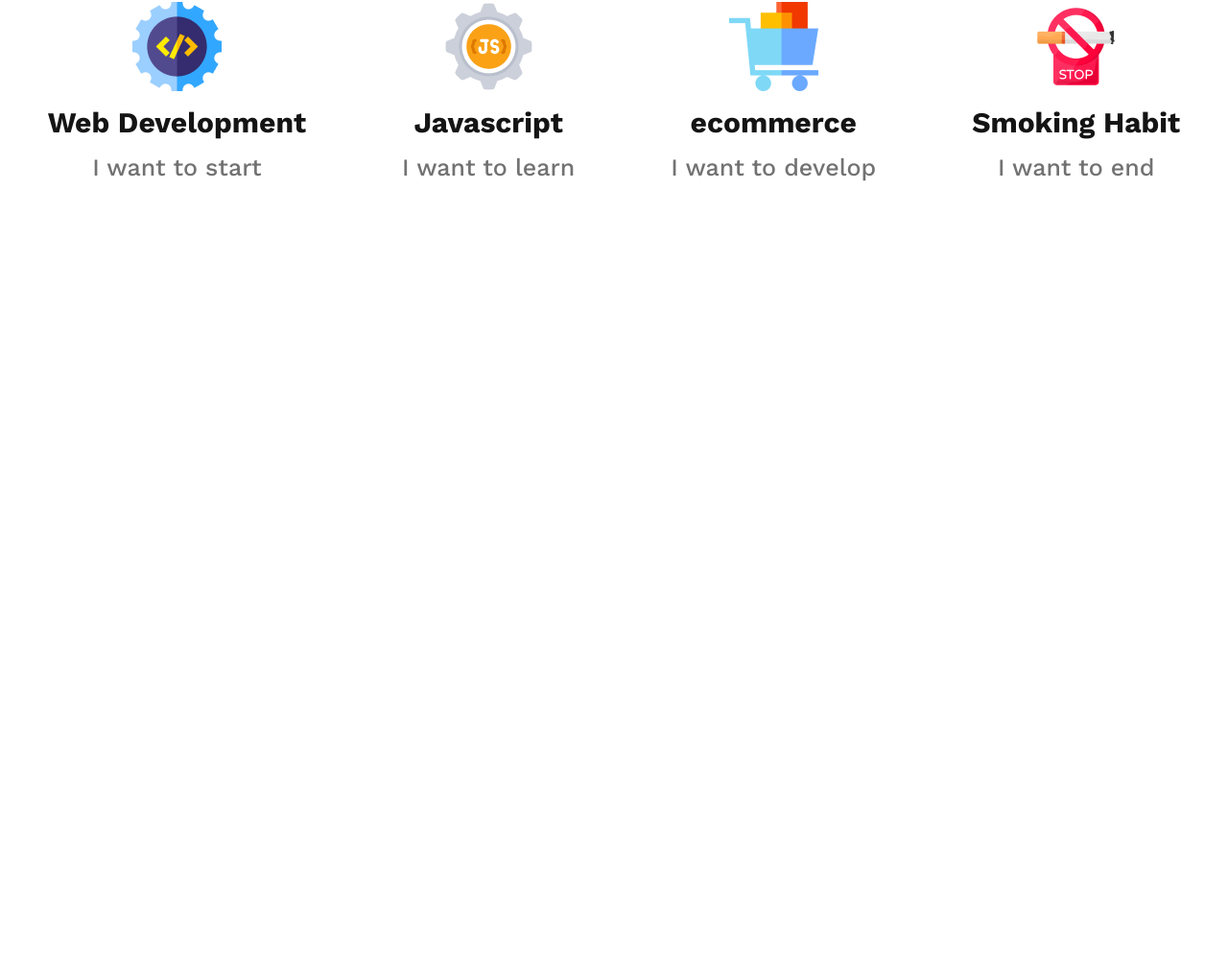
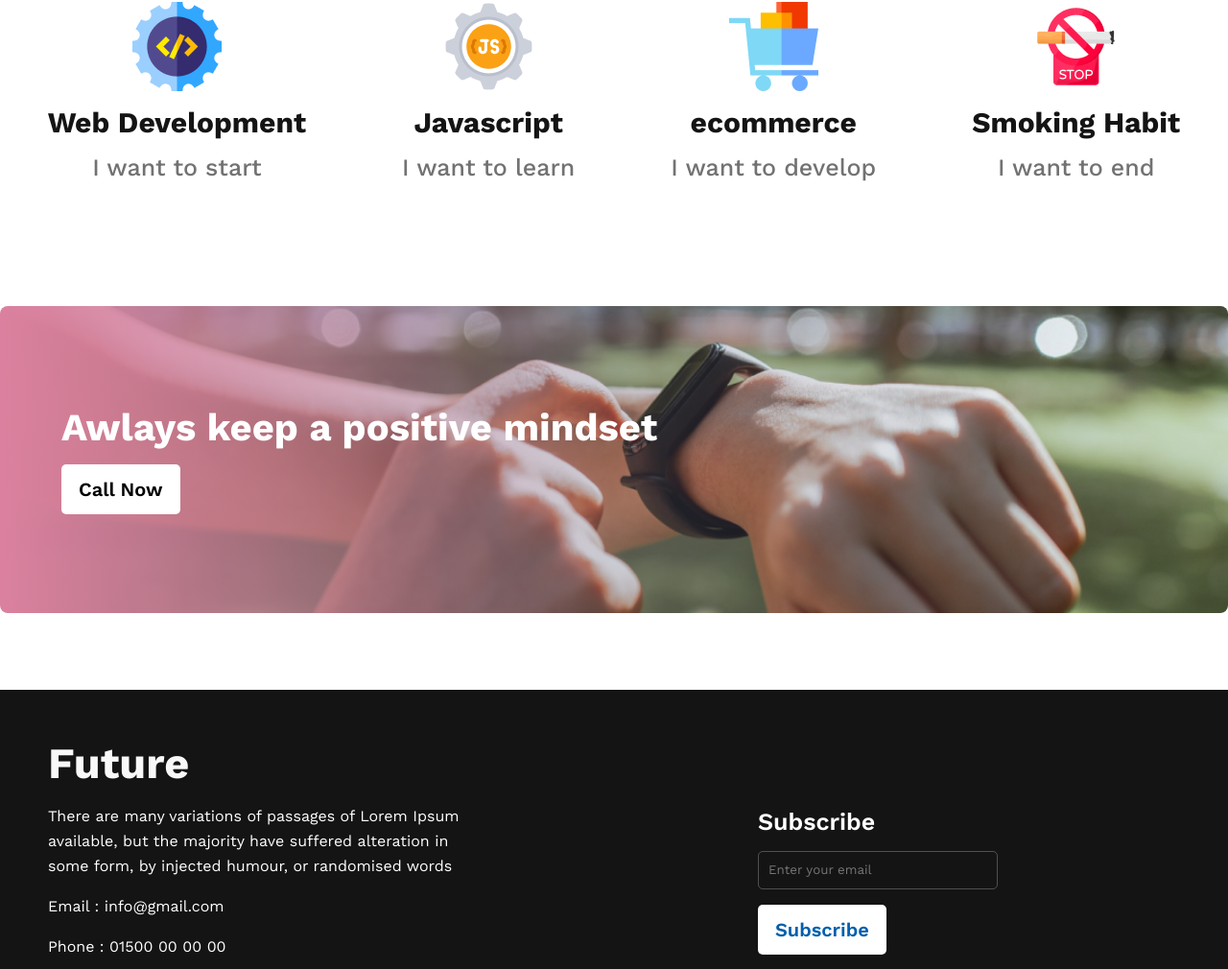
Before and after one commit to NahidKhan99/new-year-new-me, a plain HTML site: page index.html in a window 1280 px wide. Shown: the part 1903-2913 px from the top of the page at 96% size. Before the commit the page ends 2222 px from the top, so only its background shows below. Drawn offline with nearby package versions, Linux system fonts and the light colour scheme.

Commit message:
first commit

```diff
--- a/index.html
+++ b/index.html
@@ -84,9 +84,32 @@
             </div>
         </div>
     </section>
+
+    <section class="contact">
+        <h2>Awlays keep a positive mindset</h2>
+        <a class="primary_btn" href="">Call Now</a>
+    </section>
    </main>
     <footer>
-
+        <div class="container">
+            <div class="information">
+              <h3>Future</h3>
+              <p>There are many variations of passages of Lorem Ipsum available, but the majority have suffered alteration in some form, by injected humour, or randomised words</p>
+              <p>Email : info@gmail.com</p>
+              <p>Phone : 01500 00 00 00</p>
+              <div class="icon">
+                <img src="images/icons/fb.png" alt="">
+                <img src="images/icons/twitter.png" alt="">
+                <img src="images/icons/youtube.png" alt="">
+              </div>
+            </div>
+            <div class="subscribe">
+              <h4>subscribe</h4>
+              <input type="email" name="" id="" placeholder="Enter your email">
+              <a class="primary_btn" href="#">Subscribe</a>
+            </div>
+          </div>
     </footer>
+    <script src="https://unpkg.com/boxicons@2.1.4/dist/boxicons.js"></script>
 </body>
 </html>
--- a/style/style.css
+++ b/style/style.css
@@ -141,3 +141,109 @@ color: #151414;
     text-align: center;
     color: #737272;
 }
+/* contact*/
+.contact{
+   background-image: linear-gradient(to right, #db819f, #6b6b8354, #3b8c990e) , url(../images/watch.png);
+   background-repeat: no-repeat;
+   background-position: center;
+   background-size: cover;
+   height: 40vh;
+
+   display: flex;
+    flex-direction: column;
+    align-items: flex-start;
+    justify-content: center;
+    gap: 15px;
+    padding-left: 64px;
+    margin-bottom: 80px;
+    border-radius: 8px;
+
+}
+.contact h2{
+    font-style: normal;
+    font-weight: 700;
+    font-size: 40px;
+    line-height: 47px;
+    color: #FFFFFF;
+
+}
+a {
+    text-decoration: none;
+    color: black;
+}
+.contact .primary_btn{
+    color: var(--primaryColor);
+
+}
+.primary_btn{
+    background: #FFFFFF;
+    padding: 14px 18px;
+    border-radius: 5px;
+    font-weight: 600;
+    font-size: 20px;
+    color: #005FAC;
+    background: #FFFFFF;
+}
+/*footer*/
+footer {
+    background: #151414;
+}
+.container {
+    display: flex;
+    align-items: center;
+    justify-content: center;
+    gap: 300px;
+    padding: 50px;
+
+}
+.container > * {
+    flex-basis: 100%;
+}
+.information {
+    display: flex;
+    flex-direction: column;
+    gap: 16px;
+}
+.information h3 {
+    font-style: normal;
+    font-weight: 700;
+    font-size: 45px;
+    color: #F8F8F8;
+}
+.information p {
+    font-style: normal;
+    font-weight: 400;
+    font-size: 16px;
+    line-height: 26px;
+    color: #FFFFFF;
+}
+
+.subscribe {
+    display: flex;
+    flex-direction: column;
+    align-items: flex-start;
+    gap: 16px;
+    text-transform: capitalize;
+}
+.subscribe h4 {
+    font-style: normal;
+    font-weight: 600;
+    font-size: 25px;
+    color: #FFFFFF;
+}
+.subscribe input {
+    background: none;
+    border: 1px solid rgba(245, 245, 245, 0.26);
+    border-radius: 5px;
+    width: 250px;
+    height: 40px;
+    padding-left: 10px;
+}
+
+
+.all_body_made {
+    background: #3f393949;
+    text-align: center;
+    padding: 20px 0px;
+    color: #F8F8F8;
+}
```
